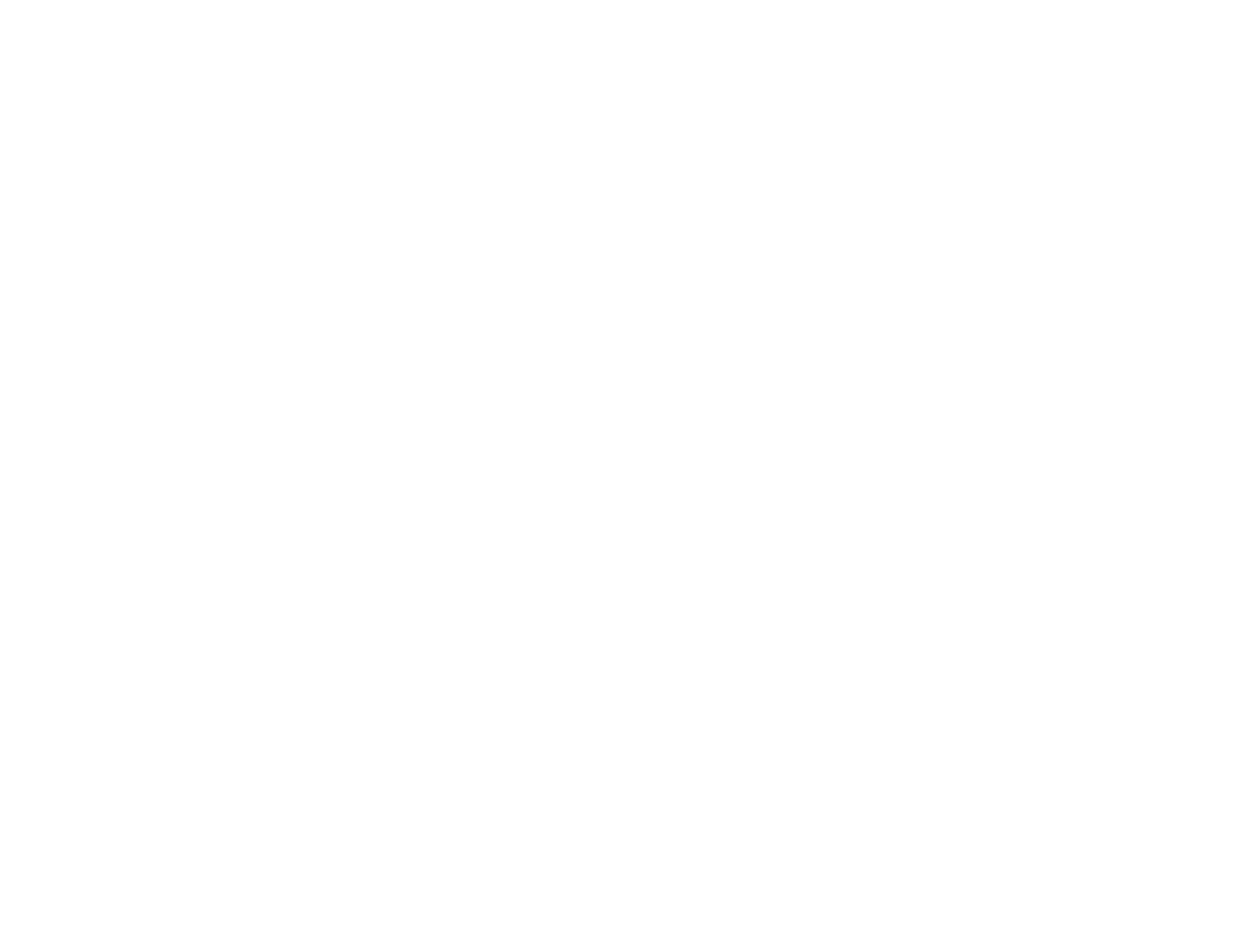
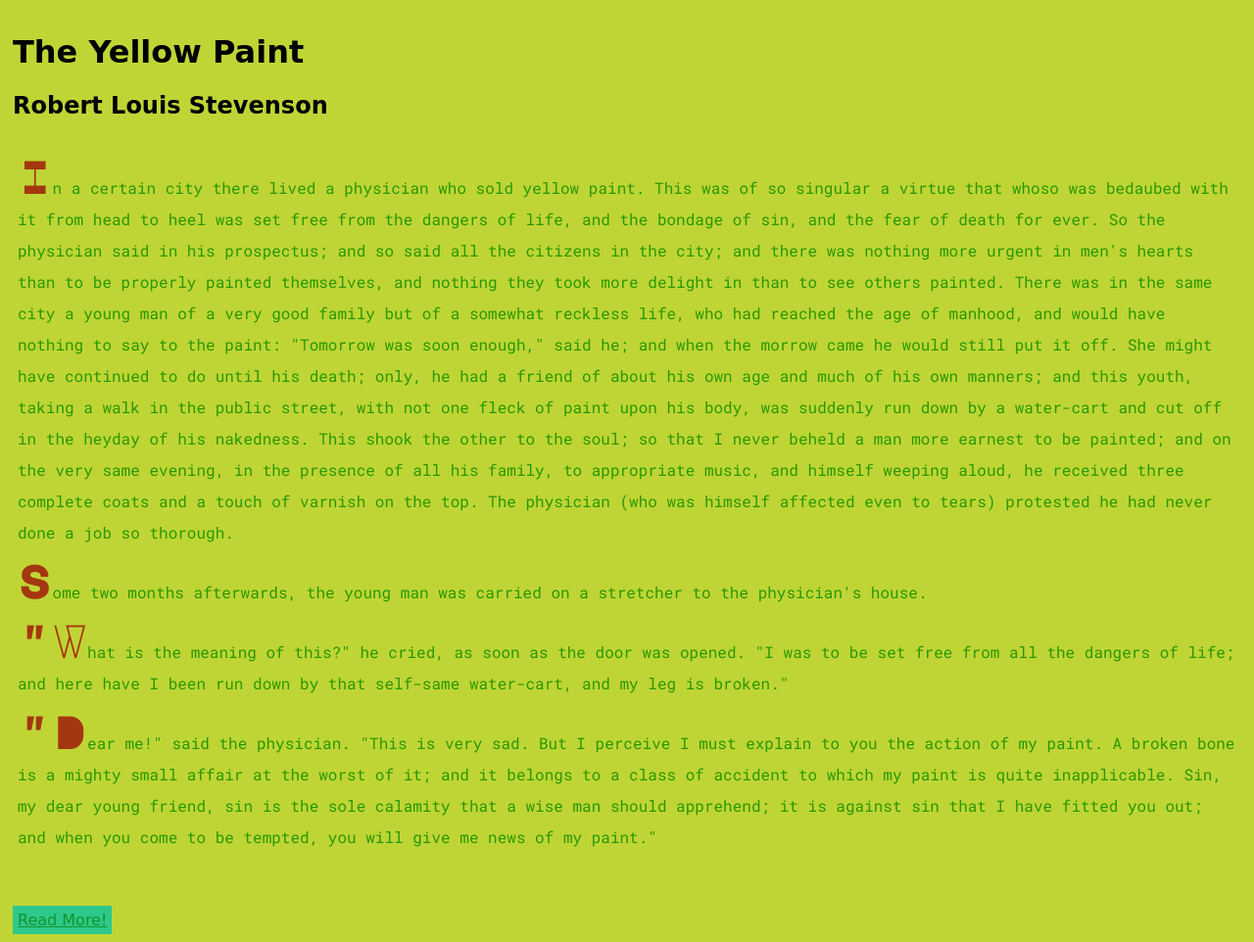
Before and after one commit to mprimeau1/web-dev-hw, a plain HTML site: page assignment-10/index.html in a window 1280 px wide. Shown: the whole page at 98% size. Before the commit the page ends 800 px from the top, so only its background shows below. Drawn offline with Linux system fonts and the light colour scheme; a web font is replaced by a local one.

Commit message:
followed walkthrough for assignment 10

```diff
--- a/assignment-10/css/style.css
+++ b/assignment-10/css/style.css
@@ -0,0 +1,47 @@
+/* Page-Wide */
+body {
+  background-color: rgb(191, 213, 53);
+  color: black;
+  padding: 5px;
+  font-family: 'Big Shoulders Text', cursive;
+}
+
+/* Paragraph Content */
+
+.text {
+  background-color: :rgb(39, 44, 122);
+  color: rgb(39, 152, 0);
+  padding: 5px;
+  font-family: 'Roboto Mono', monospace;
+  line-height: 2em;
+}
+P:first-letter{
+  font-family: 'Major Mono Display', monospace;
+  font-size: 3em;
+  font-weight:500;
+  color: rgb(164, 55, 15)
+
+}
+/* "Read More!" Link */
+a{
+background-color: rgb(45, 200, 139);
+color: rgb(18, 148, 43);
+padding: 5px;
+
+}
+
+a:hover{ background-color: rgb(186, 134, 94);
+
+
+}
+
+a:visited{
+  font-style: italic;
+
+
+}
+
+a:active{
+color: rgb(46, 62, 60);
+
+}
--- a/assignment-10/index.html
+++ b/assignment-10/index.html
@@ -11,6 +11,60 @@
     content="Mary Primeau">
     <title>Assignment 10</title>
     <link rel="stylesheet" type="text/css" href="./css/style.css">
-    </head>
+    <link href="https://fonts.googleapis.com/css?family=Big+Shoulders+Text|Major+Mono+Display|Roboto+Mono&display=swap" rel="stylesheet">
+
+    <body>
+      <h1>The Yellow Paint</h1>
+      <h2>Robert Louis Stevenson</h2>
+
+      <div class="text">
+        <p>In a certain city there lived a physician who sold yellow paint.
+          This was of so singular a virtue that whoso was bedaubed with it
+          from head to heel was set free from the dangers of life, and the
+           bondage of sin, and the fear of death for ever. So the physician
+           said in his prospectus; and so said all the citizens in the city;
+           and there was nothing more urgent in men's hearts than to be
+           properly painted themselves, and nothing they took more delight in
+           than to see others painted. There was in the same city a young man
+           of a very good family but of a somewhat reckless life, who had
+           reached the age of manhood, and would have nothing to say to the
+           paint: "Tomorrow was soon enough," said he; and when the morrow
+           came he would still put it off. She might have continued to do
+           until his death; only, he had a friend of about his own age and much
+            of his own manners; and this youth, taking a walk in the public
+             street, with not one fleck of paint upon his body, was suddenly
+             run down by a water-cart and cut off in the heyday of his
+             nakedness. This shook the other to the soul; so that I never
+             beheld a man more earnest to be painted; and on the very same
+             evening, in the presence of all his family, to appropriate music,
+             and himself weeping aloud, he received three complete coats and a
+             touch of varnish on the top. The physician (who was himself
+             affected even to tears) protested he had never done a job
+             so thorough.
+        </p>
+        <p>Some two months afterwards, the young man was carried on a stretcher
+          to the physician's house.
+          </p>
+        <p>"What is the meaning of this?" he cried, as soon as the door was
+          opened. "I was to be set free from all the dangers of life; and here
+          have I been run down by that self-same water-cart, and my leg is
+          broken."
+          </p>
+        <p>     "Dear me!" said the physician. "This is very sad. But I perceive
+           I must explain to you the action of my paint. A broken bone is a
+           mighty small affair at the worst of it; and it belongs to a class of
+           accident to which my paint is quite inapplicable. Sin, my dear young
+           friend, sin is the sole calamity that a wise man should apprehend;
+           it is against sin that I have fitted you out; and when you come to
+           be tempted, you will give me news of my paint."
+          </p>
+      </div>
+
+      <br><br>
+
+      <a href="http://www.eastoftheweb.com/short-stories/UBooks/YellPain.shtml"
+      target="_blank">Read More!</a>
+
+    </body>
 
     </html>
```
